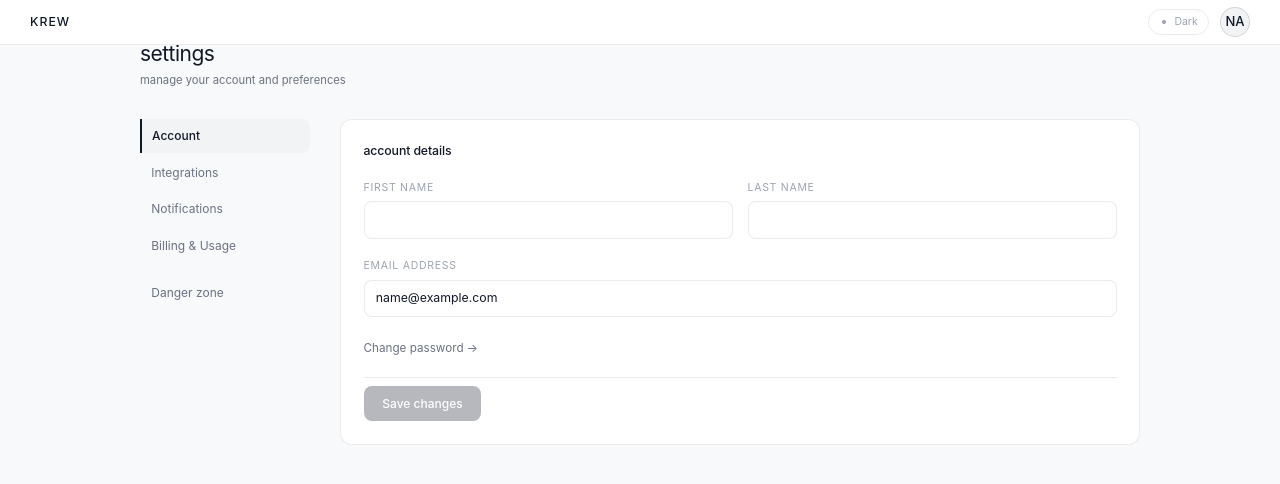
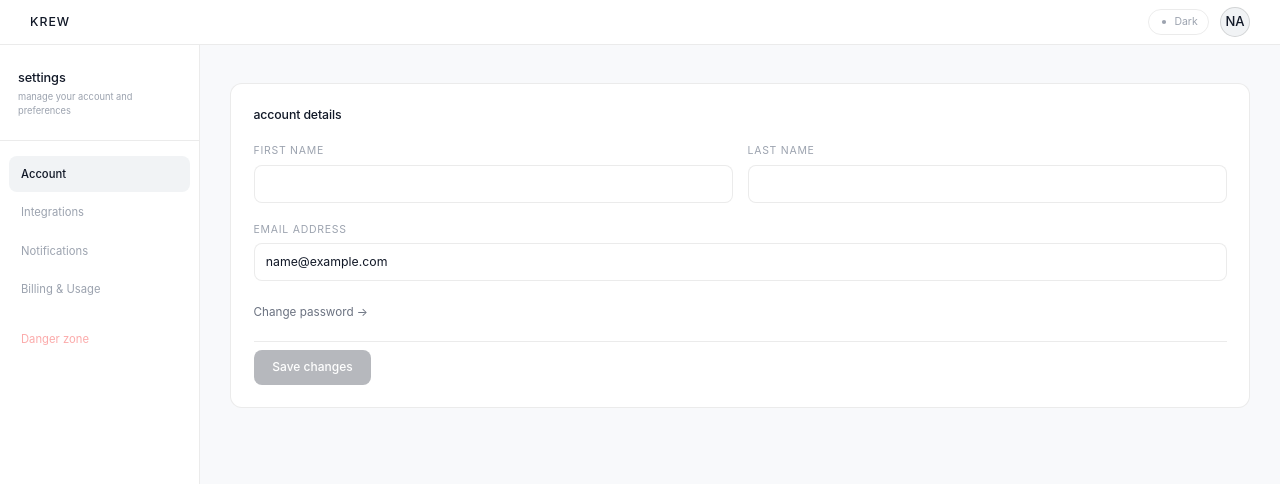
Before and after one commit to mbakry484/Krew-Ai-Frontend, a Next.js app: page /settings in a window 1280 px wide. Shown: the top 484 px of the page. Built offline with nearby package versions, Linux system fonts and the light colour scheme; sample sign-in values are in the browser's storage.

Commit message:
SETTINGS EDIT

```diff
--- a/app/about/vision/page.tsx
+++ b/app/about/vision/page.tsx
@@ -1,7 +1,6 @@
 'use client';
 
 import { useEffect, useRef, useState } from 'react';
-import Navigation from '@/components/Navigation';
 
 // ─── Intersection-observer hook ───────────────────────────────────────────────
 function useInView(threshold = 0.12) {
@@ -398,7 +397,6 @@ export default function VisionPage() {
 
   return (
     <div className="min-h-screen bg-background">
-      <Navigation />
 
       {/* ── HERO ── */}
       <section className="pt-36 pb-28 px-8 max-w-[1100px] mx-auto">
--- a/app/agents/luna/page.tsx
+++ b/app/agents/luna/page.tsx
@@ -1,11 +1,8 @@
 'use client';
-
-import Navigation from '@/components/Navigation';
 
 export default function LunaAgentPage() {
   return (
     <div className="min-h-screen bg-background">
-      <Navigation />
       <div className="flex flex-col items-center justify-center min-h-[calc(100vh-48px)] text-center px-6">
         <h1 className="text-[clamp(3rem,6vw,6rem)] font-bold tracking-[-0.04em] leading-[1.04] text-text-primary mb-5">
           Luna
--- a/app/dashboard/page.tsx
+++ b/app/dashboard/page.tsx
@@ -2,7 +2,6 @@
 
 import { useEffect, useState } from 'react';
 import { useRouter } from 'next/navigation';
-import Navigation from '@/components/Navigation';
 import { isLoggedIn } from '@/lib/auth';
 
 // =============================================================================
@@ -100,7 +99,6 @@ export default function MyKrewDashboard() {
 
   return (
     <>
-      <Navigation />
       <div className="min-h-screen pt-12">
         <div className="max-w-[1100px] mx-auto px-10 py-12">
 
--- a/app/faq/page.tsx
+++ b/app/faq/page.tsx
@@ -1,7 +1,6 @@
 'use client';
 
 import { useState } from 'react';
-import Navigation from '@/components/Navigation';
 import Link from 'next/link';
 
 type Category = 'general' | 'luna' | 'pricing' | 'integrations';
@@ -122,7 +121,6 @@ export default function FaqPage() {
 
   return (
     <div className="min-h-screen bg-background">
-      <Navigation />
 
       <main className="pt-24 pb-24 px-6">
         <div className="max-w-[760px] mx-auto">
--- a/app/layout.tsx
+++ b/app/layout.tsx
@@ -1,6 +1,8 @@
 import type { Metadata } from "next";
+import { Suspense } from "react";
 import "./globals.css";
 import { ThemeProvider } from "@/components/ThemeProvider";
+import ConditionalNavigation from "@/components/ConditionalNavigation";
 
 export const metadata: Metadata = {
   title: "Krew — AI Operations",
@@ -23,6 +25,9 @@ export default function RootLayout({
       </head>
       <body>
         <ThemeProvider>
+          <Suspense fallback={null}>
+            <ConditionalNavigation />
+          </Suspense>
           {children}
         </ThemeProvider>
       </body>
--- a/app/page.tsx
+++ b/app/page.tsx
@@ -1,6 +1,5 @@
 'use client';
 
-import Navigation from '@/components/Navigation';
 import Link from 'next/link';
 import { useEffect, useRef, useState } from 'react';
 import { useTheme } from '@/components/ThemeProvider';
@@ -121,7 +120,6 @@ export default function LandingPage() {
 
   return (
     <>
-      <Navigation />
       <div id="landing" className="min-h-screen pt-12">
 
         {/* ── HERO – SPLIT LAYOUT ── */}
--- a/app/settings/page.tsx
+++ b/app/settings/page.tsx
@@ -2,7 +2,6 @@
 
 import { useState, useEffect, useRef, useCallback } from 'react';
 import { useRouter } from 'next/navigation';
-import Navigation from '@/components/Navigation';
 import { isLoggedIn } from '@/lib/auth';
 
 // ─── Types ────────────────────────────────────────────────────────────────────
@@ -502,49 +501,48 @@ export default function SettingsPage() {
   }, []);
 
   return (
-    <div className="min-h-screen bg-background2 flex flex-col">
-      <Navigation />
+    <div className="min-h-screen">
+      {/* Full-bleed layout below fixed navbar (h-12 = 3rem) */}
+      <div className="flex pt-12 min-h-screen">
 
-      <div className="flex-1 max-w-[1060px] mx-auto w-full px-8 pt-10 pb-16">
-        {/* Page header */}
-        <div className="mb-8">
-          <h1 className="text-[1.4rem] font-[400] tracking-[-0.025em] text-text-primary lowercase">
-            settings
-          </h1>
-          <p className="text-[0.75rem] text-text-secondary mt-[3px]">
-            manage your account and preferences
-          </p>
-        </div>
+        {/* Left settings panel — flush to viewport left edge, mirrors Luna sidebar */}
+        <aside className="w-[200px] shrink-0 border-r border-border bg-background flex flex-col py-6 sticky top-12 h-[calc(100vh-3rem)] overflow-y-auto">
+          {/* Title + subtitle */}
+          <div className="px-[1.2rem] pb-[1.5rem] border-b border-border mb-4">
+            <h1 className="text-[0.85rem] font-medium tracking-[-0.01em] text-text-primary lowercase">settings</h1>
+            <p className="text-[0.62rem] text-text-tertiary mt-[3px] leading-[1.5]">manage your account and preferences</p>
+          </div>
 
-        {/* Two-column layout */}
-        <div className="flex gap-8 items-start">
-
-          {/* Left tab list */}
-          <nav className="w-[170px] shrink-0 flex flex-col gap-[2px]">
+          {/* Section tabs */}
+          <nav className="flex flex-col gap-[2px] px-[0.6rem]">
             {TABS.map(tab => (
               <button
                 key={tab.id}
                 onClick={() => setActiveTab(tab.id)}
-                className={`w-full text-left px-3 py-[0.55rem] text-[0.8rem] rounded-[7px] transition-all duration-150 ${
+                className={`w-full text-left px-[0.8rem] py-[0.65rem] text-[0.75rem] rounded-[8px] transition-all duration-150 ${
                   activeTab === tab.id
-                    ? 'bg-background3 text-text-primary font-medium border-l-[2px] border-text-primary pl-[10px] rounded-l-none'
-                    : 'text-text-secondary hover:text-text-primary hover:bg-background3'
-                } ${tab.id === 'danger' ? 'mt-3 text-red-400/60 hover:text-red-400/90' : ''}`}
+                    ? 'bg-background3 text-text-primary font-medium'
+                    : tab.id === 'danger'
+                      ? 'text-red-400/60 hover:bg-background3 hover:text-red-400/90'
+                      : 'text-text-tertiary hover:bg-background3 hover:text-text-secondary'
+                } ${tab.id === 'danger' ? 'mt-3' : ''}`}
               >
                 {tab.label}
               </button>
             ))}
           </nav>
+        </aside>
 
-          {/* Right content */}
-          <div className="flex-1 min-w-0">
+        {/* Right content area */}
+        <main className="flex-1 bg-background2 overflow-y-auto">
+          <div className="px-8 py-10 pb-16">
             {activeTab === 'account'       && <AccountSection       userInfo={userInfo} showToast={showToast} />}
             {activeTab === 'integrations'  && <IntegrationsSection  showToast={showToast} />}
             {activeTab === 'notifications' && <NotificationsSection showToast={showToast} />}
             {activeTab === 'billing'       && <BillingSection       showToast={showToast} />}
             {activeTab === 'danger'        && <DangerSection        showToast={showToast} />}
           </div>
-        </div>
+        </main>
       </div>
 
       {toast && (
--- /dev/null
+++ b/components/ConditionalNavigation.tsx
@@ -0,0 +1,11 @@
+'use client';
+
+import { usePathname } from 'next/navigation';
+import Navigation from './Navigation';
+
+export default function ConditionalNavigation() {
+  const pathname = usePathname();
+  // Luna dashboard and all its sub-routes manage their own sidebar shell
+  if (pathname.startsWith('/dashboard/luna')) return null;
+  return <Navigation />;
+}
```
